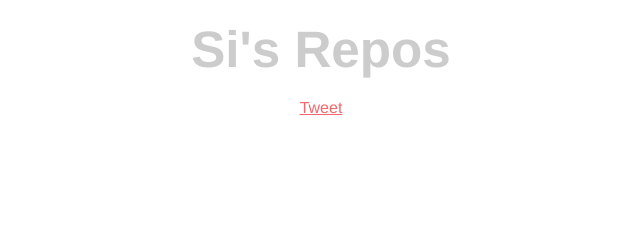
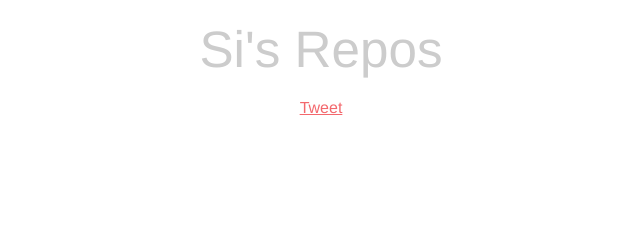
Before and after one commit to si/si.github.com, a plain HTML site: page index.html in a window 1280 px wide. Shown: the top 240 px of the page, 319-959 px from the left. Drawn offline with nearby package versions, Linux system fonts and the light colour scheme.

Commit message:
Changed heading font weight and box heading colour

```diff
--- a/css/style.css
+++ b/css/style.css
@@ -9,7 +9,7 @@ html, body {
 }
 
 body {
-	font-weight: 300;
+	font-weight: normal;
 	font-family:"HelveticaNeue-Light", "Helvetica Neue Light", "Helvetica Neue", Helvetica, Arial, sans-serif;
 	text-align: center;
 	min-width: 640px;
@@ -21,6 +21,7 @@ p, a , div {
 
 h1 {
 	font-size: 3.2em;
+	font-weight: normal;
 	padding: 20px 0;
 	color: #ccc;
 }
@@ -73,7 +74,7 @@ h2 {
 }
 
 .repo h2 {
-	color: #e4e4e4;
+	color: #888;
 	margin-bottom: 10px;
 	margin-top: 10px;
 	font-size: 20px;
```
